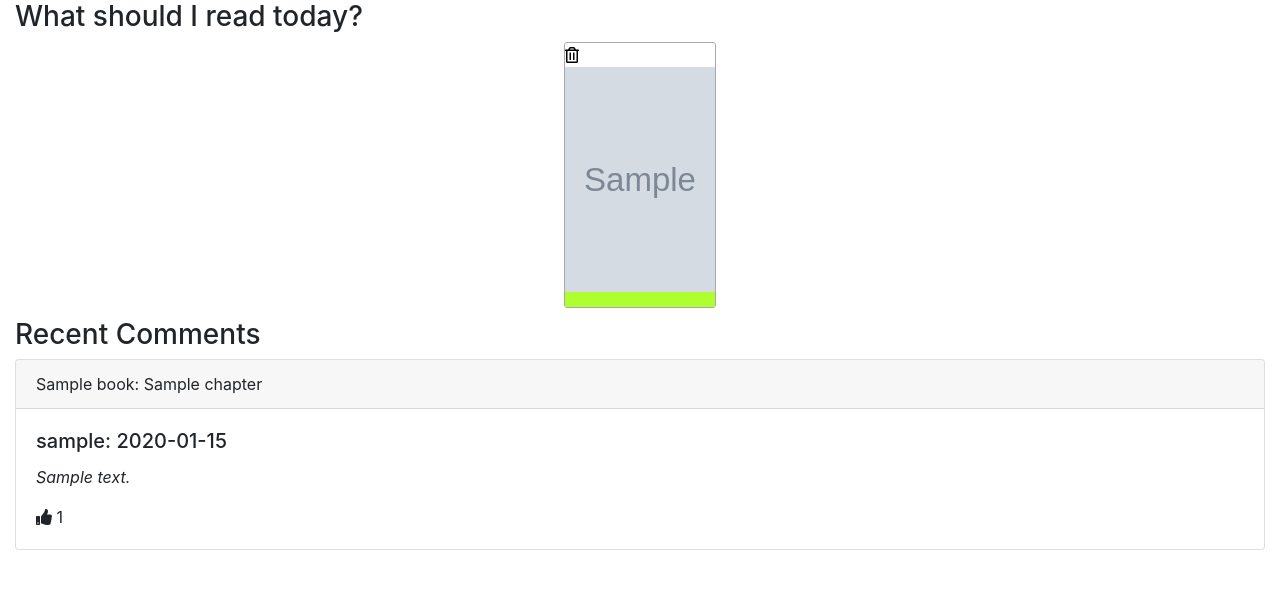
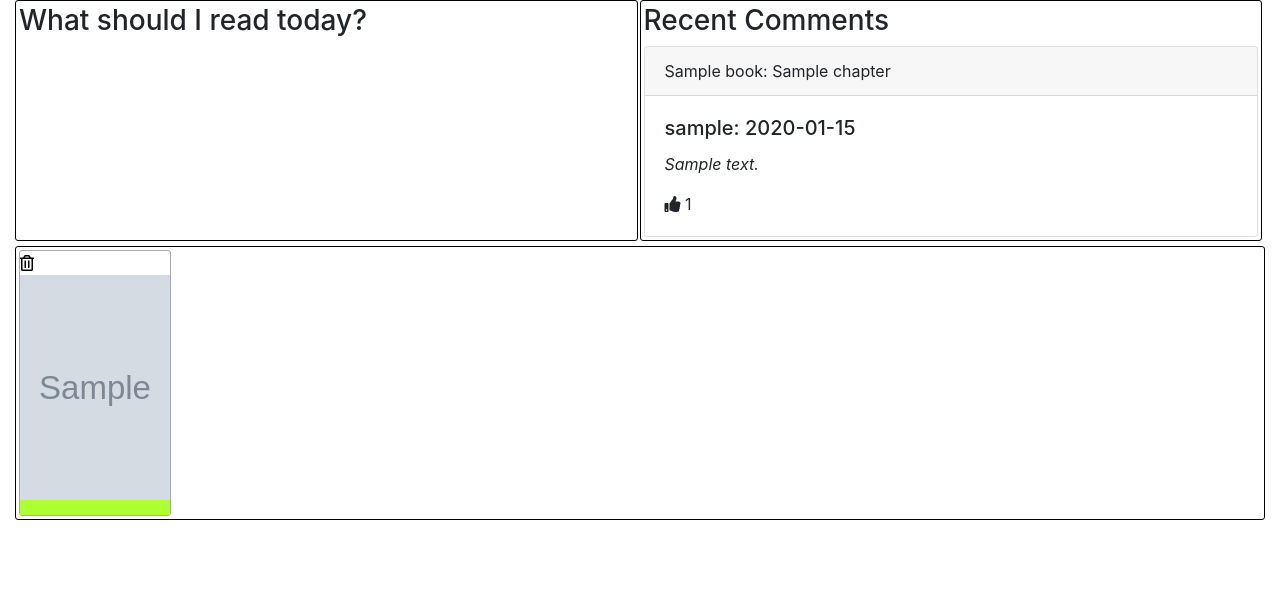
Before and after one commit to joshdbarton/nightstand-capstone, a Django app: page /dashboard/ in a window 1280 px wide. Shown: the part 56-645 px from the top of the page. Run offline with Django 3.2, Linux system fonts and the light colour scheme; a user stored in the database is signed in; tables that the repository leaves empty hold one stand-in row (values such as "Sample post"); grey boxes marked "Sample" are stand-in pictures; some libraries are stand-ins or nearby versions.

Commit message:
added grid styles for dashboard view

```diff
--- a/nightstand_dashboard/static/nightstand_dashboard/main.css
+++ b/nightstand_dashboard/static/nightstand_dashboard/main.css
@@ -229,6 +229,41 @@ Media Queries
 **************************/
 @media only screen and (min-width: 750px) {
     /*Dashboard view*/
+    .view-container {
+        display: flex;
+        flex-direction: row;
+        flex-wrap: wrap;
+    }
+
+    #dashboard-to-do {
+        order: 1;
+        width: 49.8%;
+        margin-right: 2px;
+    }
+    #dashboard-comments {
+        order: 2;
+        width: 49.8%;
+        max-height: 469px;
+    }
+    #book-list {
+        order: 3;
+        flex-grow: 2;
+        display: flex;
+        flex-direction: row;
+        justify-content: flex-start;
+        align-items: flex-start;
+        width: 98%;
+    }
+    .dashboard-book-card {
+        margin: 0 5px 0 0;
+    }
+
+    #book-list, #dashboard-comments, #dashboard-to-do {
+        border: solid 1px black;
+        border-radius: 3px;
+        margin-bottom: 5px;
+        padding: 3px;
+    }
     /*Book Detail View*/
     /*Group Detail View*/
 }
--- a/nightstand_dashboard/templates/nightstand_dashboard/dashboard.html
+++ b/nightstand_dashboard/templates/nightstand_dashboard/dashboard.html
@@ -1,6 +1,7 @@
 {% extends 'nightstand_dashboard/base.html' %}
 
 {% block content %}
+<div class ="view-container">
     <div id="dashboard-to-do">
         <h3>What should I read today?</h3>
         {% for chapter in to_do %}
@@ -15,7 +16,7 @@
         </div>
         {% endfor %}
     </div>
-<div class="book-list">
+    <div id="book-list">
         {% for id, values in books.items %}
         <div class="dashboard-book-card">
             <a href="/delete_user_book/{{id}}"><i class="far fa-trash-alt"></i></a>
@@ -51,4 +52,5 @@
         </div>
         {% endfor %}
     </div>
+</div>
 {% endblock %}
```
Lines whose indentation alone changed are shown as unchanged.
